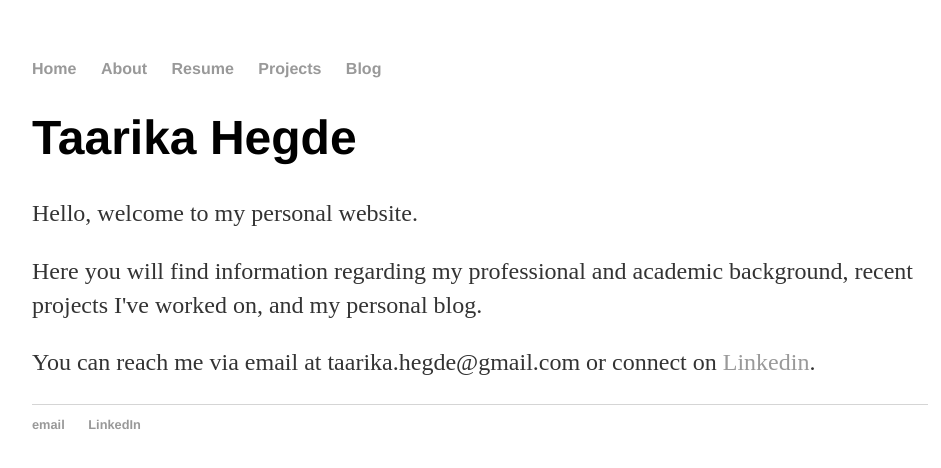
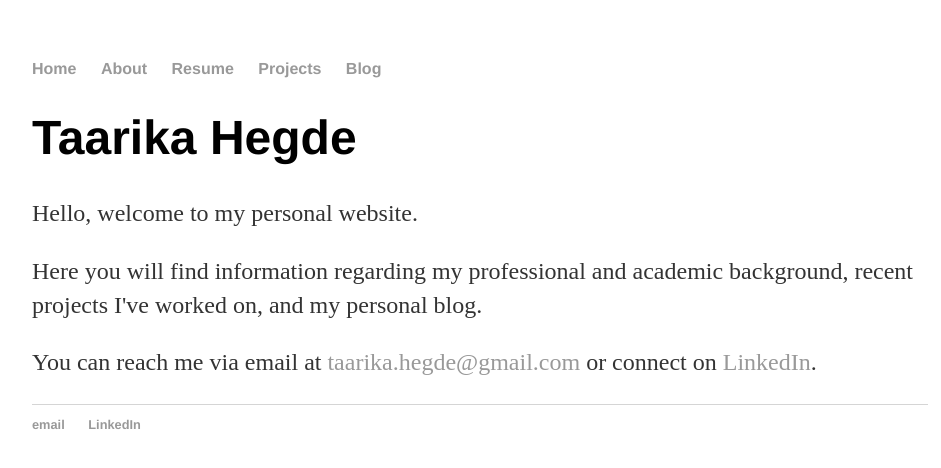
Before and after one commit to thegde26/thegde26.github.io, a Jekyll site: the page built from index.html, in a window 1280 px wide. Shown: the top 468 px of the page, without its empty margins (160-1101 px from the left). Built offline with Jekyll 4.4.1, drawn with Linux system fonts in a browser that asks for light colours; part of the change alters nothing that is shown.

```diff
--- a/index.html
+++ b/index.html
@@ -6,5 +6,5 @@ title: Taarika Hegde Personal Website
 	<h1>Taarika Hegde</h1>
 	<p>Hello, welcome to my personal website.</p>
 	<p>Here you will find information regarding my professional and academic background, recent projects I've worked on, and my personal blog.</p>
-	<p>You can reach me via email at taarika.hegde@gmail.com or connect on <a href="https://www.linkedin.com/in/taarika-hegde/">Linkedin</a>.</p>
+	<p>You can reach me via email at <a href="mailto:taarika.hegde@gmail.com">taarika.hegde@gmail.com</a> or connect on <a href="https://www.linkedin.com/in/taarika-hegde/">LinkedIn</a>.</p>
 </div><!-- /.blurb -->
```
